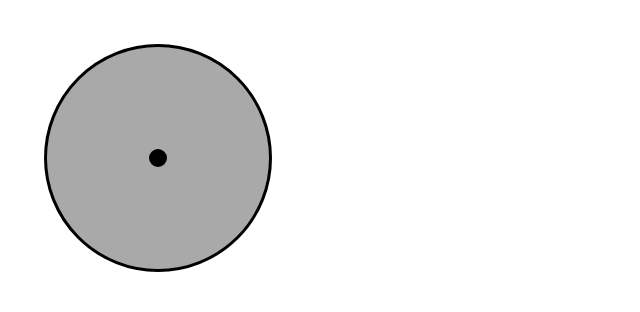
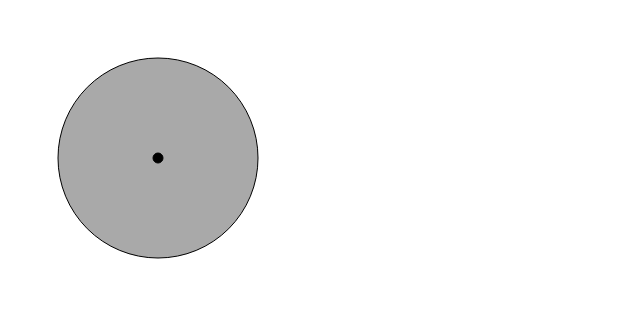
Before and after one commit to maryhbb/Analog-Clock-SVG, a plain HTML site: page index.html in a window 1280 px wide. Shown: the whole page, without its empty margins (0-640 px from the left). Drawn offline with Linux system fonts and the light colour scheme.

Commit message:
Edit size

```diff
--- a/index.html
+++ b/index.html
@@ -8,29 +8,30 @@
   </head>
   <body>
     <svg
-      width="300"
-      height="300"
-      viewBox="0 0 200 200"
-      stroke="red"
-      stroke-width="2"
+     class="clock"
+     width="300"
+     height="300"
+      viewBox="0 0 300 300"
+
     >
       <circle
-        cx="100"
-        cy="100"
-        r="75"
+        cx="150"
+        cy="150"
+        r="100"
         stroke="black"
-        stroke-width="2"
+        stroke-width="1"
         fill="darkgray"
       />
 
       <circle
-      cx="100"
-        cy="100"
+      cx="150"
+        cy="150"
         r="5"
         stroke="black"
-        stroke-width="2"
         fill="black"
       />
+
+
     </svg>
   </body>
 </html>
```
